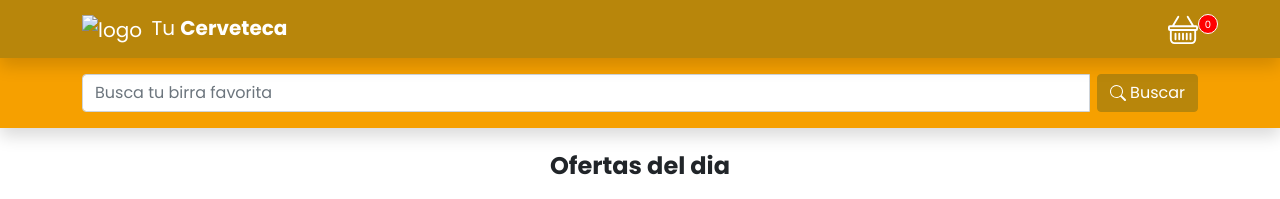
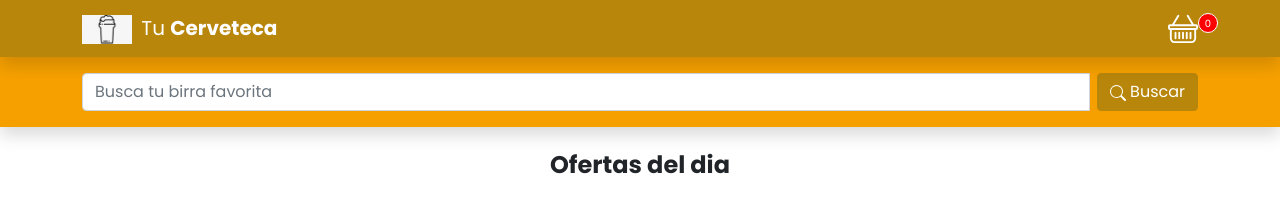
Before and after one commit to MarianoVanStaden/CervetecaFinal, a plain HTML site: page index.html in a window 1280 px wide. Shown: the top 199 px of the page. Drawn offline with Linux system fonts and the light colour scheme; some packages are replaced by stand-ins of ours; a script that the page names is missing.

Commit message:
Update index.html

```diff
--- a/index.html
+++ b/index.html
@@ -11,7 +11,6 @@
     <link rel="stylesheet" href="sweetalert2.min.css">
 
     <!-- <link rel="stylesheet" href="estilo.css"> -->
-    <link rel="icon" href="loogo.png">
     <title>Cerveteca</title>
 </head>
 
@@ -22,10 +21,10 @@
         <!-- LOGO -->
         <a href="#" class="navbar-brand">
             <!-- LOGO COMO IMAGEN -->
-            <!-- <img src="/images/lupulo.png" alt="logo" width="150" height="auto"> -->
+            <!-- <img src="/images/logo.png" alt="logo" width="150" height="auto"> -->
 
             <!-- LOGO COMO TEXTO -->
-            <img src="images/lupulo.png" alt="logo" width="50" class="me-1">
+            <img src="images/logo.png" alt="logo" width="50" class="me-1">
             Tu <strong> Cerveteca</strong>
         </a>
         <!-- <button type="button" class="navbar-toggler" data-bs-toggle="collapse" data-bs-target="#menu-principal"
```
